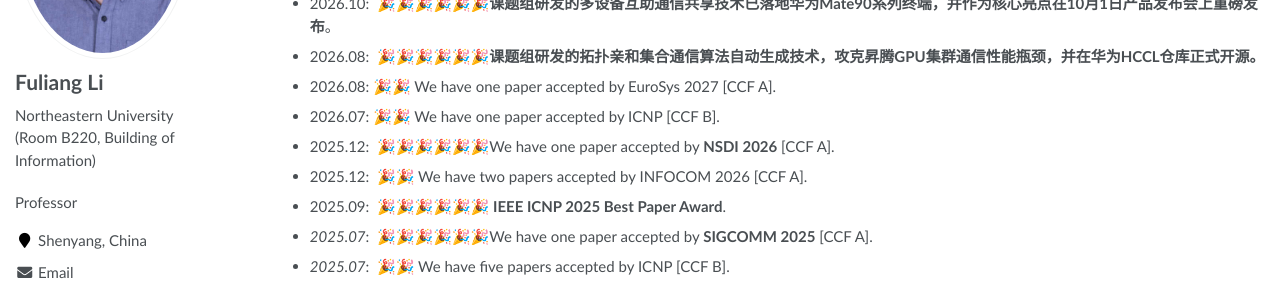
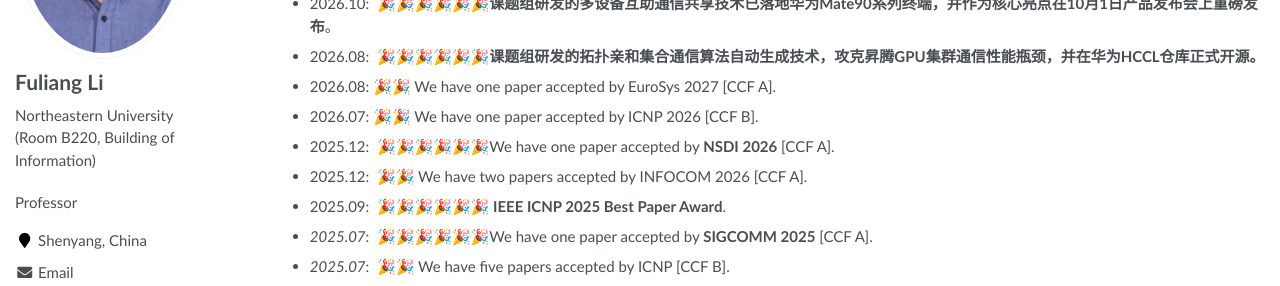
Before and after one commit to Fuliang-Li/Fuliang-Li.github.io, a Jekyll site: the page built from _pages/about.md, in a window 1280 px wide and 900 px high. Shown: the part 272-558 px from the top of the window. Built offline with Jekyll 4.4.1, drawn with Linux system fonts in a browser that asks for light colours.

Commit message:
Update about.md

```diff
--- a/_pages/about.md
+++ b/_pages/about.md
@@ -24,7 +24,7 @@ Fuliang Li (李福亮), Professor of Northeastern University. I obtained my Bach
 - 2026.10: &nbsp;🎉🎉🎉🎉🎉🎉**课题组研发的多设备互助通信共享技术已落地华为Mate90系列终端，并作为核心亮点在10月1日产品发布会上重磅发布**。
 - 2026.08: &nbsp;🎉🎉🎉🎉🎉🎉**课题组研发的拓扑亲和集合通信算法自动生成技术，攻克昇腾GPU集群通信性能瓶颈，并在华为HCCL仓库正式开源。**
 - 2026.08: 🎉🎉 We have one paper accepted by EuroSys 2027 [CCF A].
-- 2026.07: 🎉🎉 We have one paper accepted by ICNP [CCF B].
+- 2026.07: 🎉🎉 We have one paper accepted by ICNP 2026 [CCF B].
 - 2025.12: &nbsp;🎉🎉🎉🎉🎉🎉We have one paper accepted by **NSDI 2026** [CCF A].
 - 2025.12: &nbsp;🎉🎉 We have two papers accepted by INFOCOM 2026 [CCF A].
 - 2025.09: &nbsp;**🎉🎉🎉🎉🎉🎉 IEEE ICNP 2025 Best Paper Award**.
```
